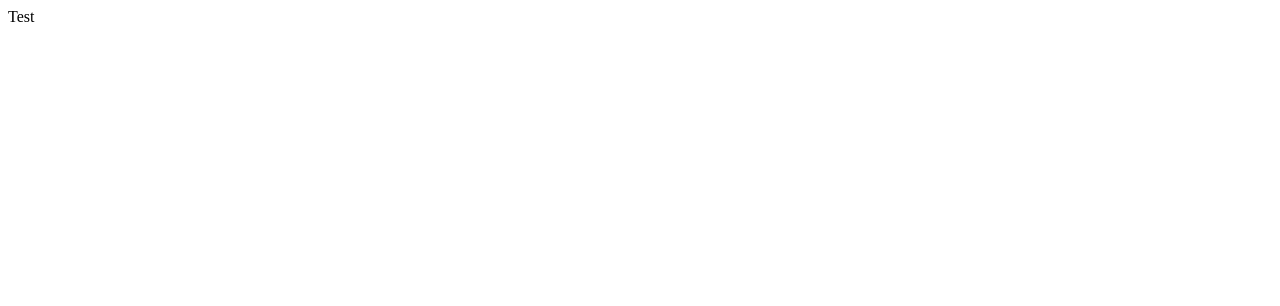
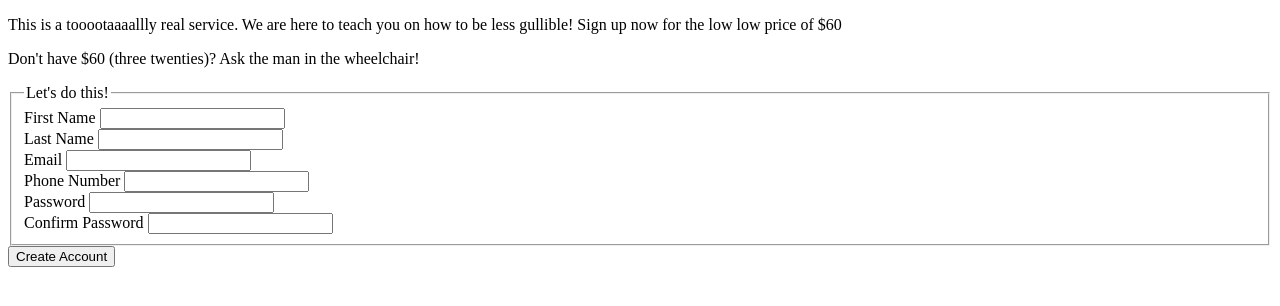
Before and after one commit to Fico27/sign-up-form, a plain HTML site: page index.html in a window 1280 px wide. Drawn offline with Linux system fonts and the light colour scheme.

Commit message:
Added the basic skeleton for the HTML and form

```diff
--- a/index.html
+++ b/index.html
@@ -1,12 +1,77 @@
 <!DOCTYPE html>
 <html lang="en">
+
 <head>
     <meta charset="UTF-8">
     <meta name="viewport" content="width=device-width, initial-scale=1.0">
     <title>Sign up - Yo!</title>
     <link rel="stylesheet" href="style.css">
 </head>
+
 <body>
-    Test
+
+    <div class="main">
+
+        <div class="sidebar">
+
+        </div>
+
+        <div class="signUpContent">
+
+            <p>This is a tooootaaaallly real service. We are here to teach you on how to be less gullible! Sign up
+                now for the low low price of $60</p>
+
+            <p>Don't have $60 (three twenties)? Ask the man in the wheelchair!</p>
+
+
+
+            <form action="getthemoney">
+
+
+                <fieldset>
+
+                    <legend>Let's do this!</legend>
+
+                    <div>
+                        <label for="fName">First Name</label>
+                        <input type="text" name="first_name" id="fName" required>
+                    </div>
+
+                    <div>
+                        <label for="lName">Last Name</label>
+                        <input type="text" name="last_name" id="lName" required>
+                    </div>
+
+                    <div>
+                        <label for="mail">Email</label>
+                        <input type="email" name="user_email" id="mail">
+                    </div>
+
+                    <div>
+                        <label for="phone">Phone Number</label>
+                        <input type="tel" name="user_phone" id="phone">
+                    </div>
+
+                    <div>
+                        <label for="pwd">Password</label>
+                        <input type="password" name="user_pass" id="pwd">
+                    </div>
+
+                    <div>
+                        <label for="confirmpwd">Confirm Password</label>
+                        <input type="password" name="confirm_pass" id="confirmpwd">
+                    </div>
+                </fieldset>
+
+                <button type="submit"> Create Account</button>
+
+            </form>
+
+
+        </div>
+
+    </div>
+
 </body>
+
 </html>
```
